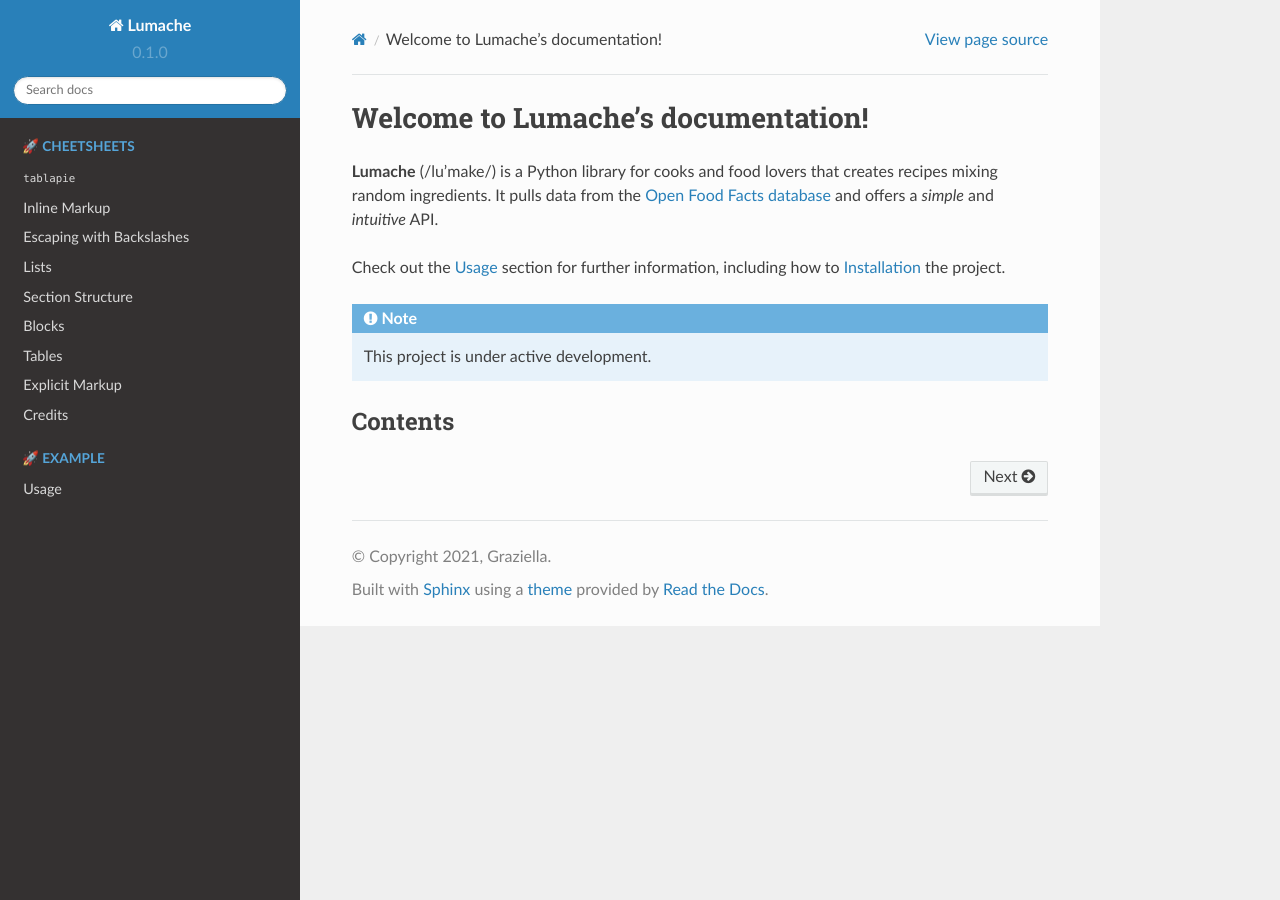
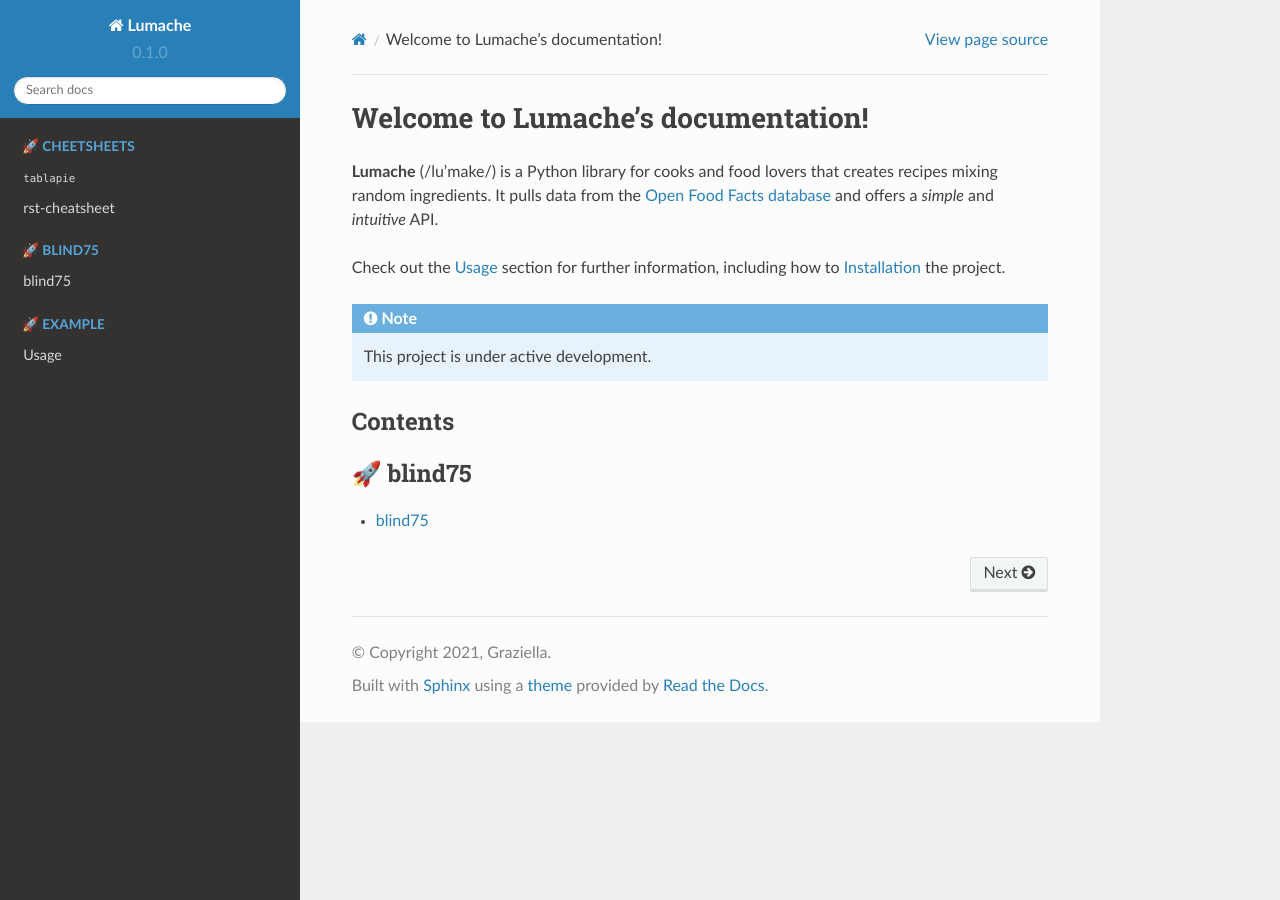
Before and after one commit to HTplex/htplex.readthedoc.io, a Sphinx documentation site: the page built from docs/source/index.rst, in a window 1280 px wide. Built offline with Sphinx 7.4.7 and the Read the Docs theme 2.0.0, drawn with Linux system fonts in a browser that asks for light colours.

Commit message:
test index

```diff
--- a/docs/source/cheetsheets/rst-cheatsheet.rst
+++ b/docs/source/cheetsheets/rst-cheatsheet.rst
@@ -1,3 +1,6 @@
+rst-cheatsheet
+===============
+
 .. role:: small
 
 Inline Markup
--- a/docs/source/index.rst
+++ b/docs/source/index.rst
@@ -26,11 +26,10 @@
 
 .. toctree::
    :maxdepth: 1
-   :hidden:
    :glob:
    :caption: 🚀 blind75
 
-   /blind75/*
+   /blind75/index.rst
 
 .. toctree::
    :maxdepth: 1
```
Also changed, not shown: docs/source/blind75/index.rst (added, +10 -0 lines).
